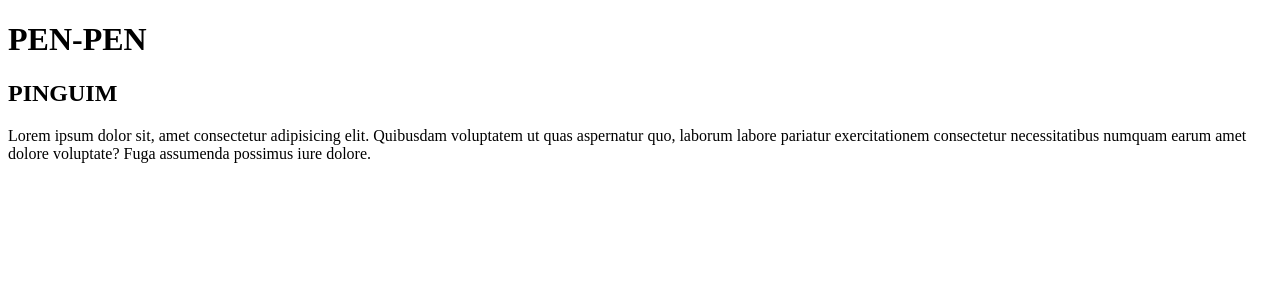
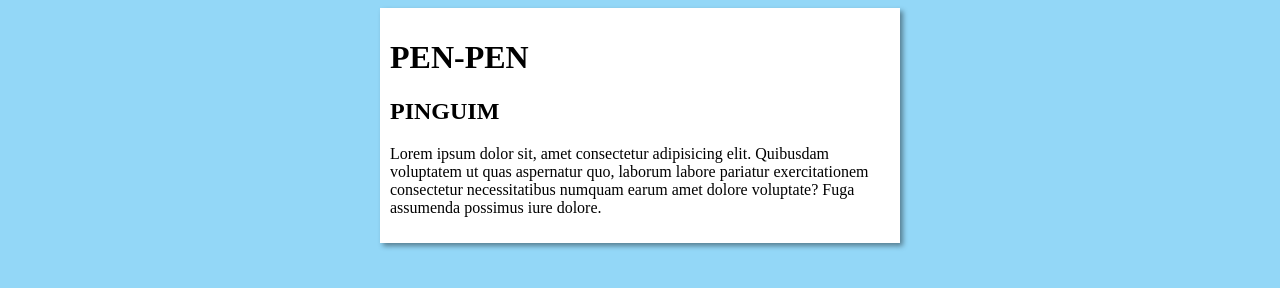
Before and after one commit to WalterHolanda/Site-Teste, a plain HTML site: page index.html in a window 1280 px wide. Drawn offline with Linux system fonts and the light colour scheme.

Commit message:
Novo Estilo
Estilo inicial

```diff
--- /dev/null
+++ b/estilos/style.css
@@ -0,0 +1,17 @@
+
+{
+font-family: arial
+font-size: 16px
+}
+
+body{
+    background-color: rgb(147, 215, 247);
+}
+
+    main{
+        background-color: white;
+        width: 500px;
+        margin: auto;
+        padding: 10px;
+        box-shadow: 3px 3px 5px rgba(0, 0, 0, 0.411);
+    }
--- a/index.html
+++ b/index.html
@@ -5,6 +5,7 @@
     <meta http-equiv="X-UA-Compatible" content="IE=edge">
     <meta name="viewport" content="width=device-width, initial-scale=1.0">
     <title>Site teste</title>
+    <link rel="stylesheet" href="estilos/style.css">
 </head>
 <body>
     <main>
```
